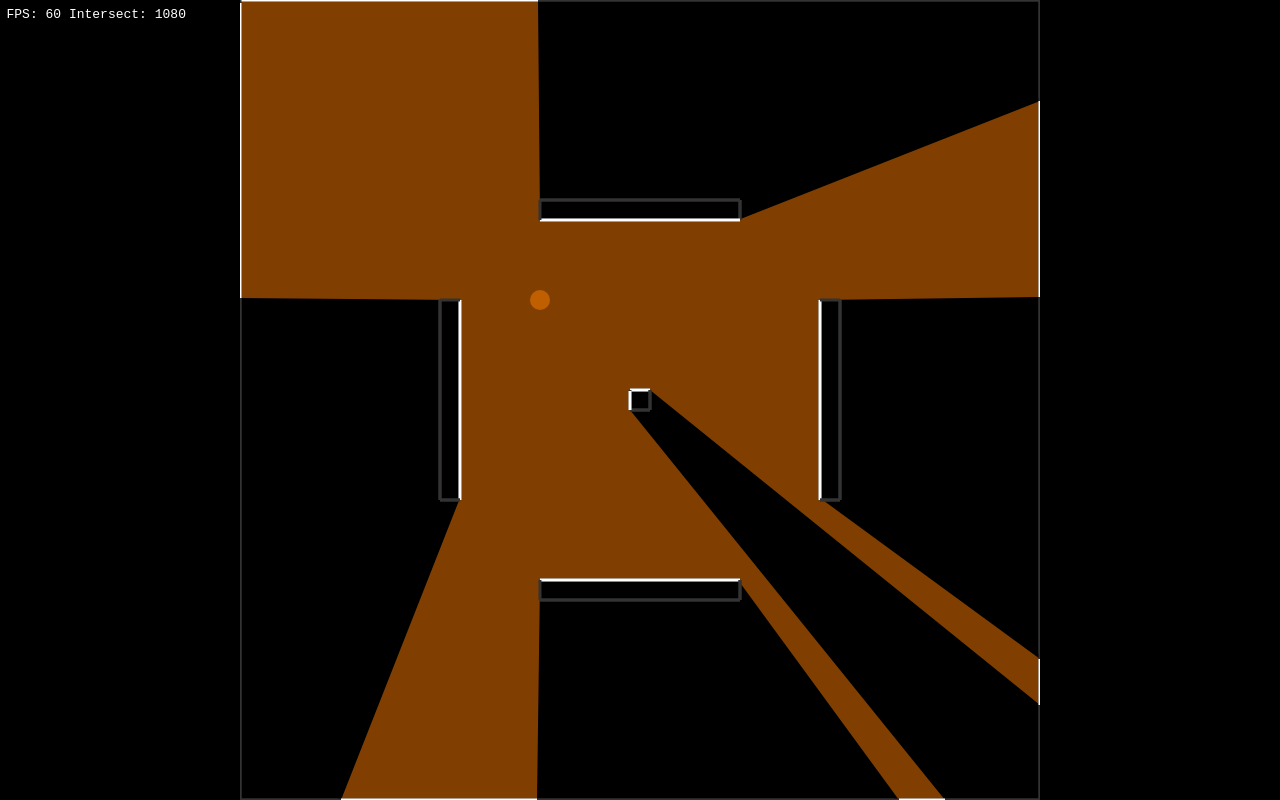
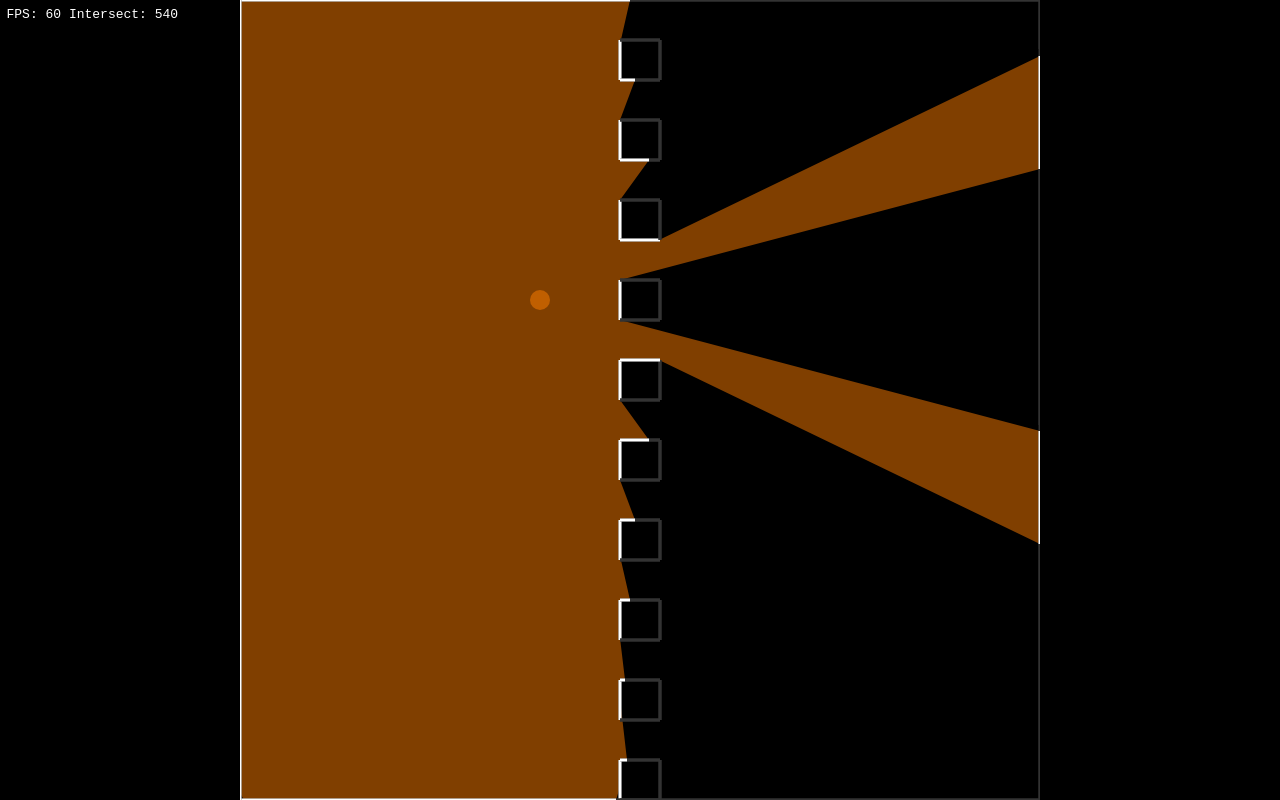
Before and after one commit to nicolasboulenc/ray-casting-2d-js, a plain HTML site: page index.html in a window 1280 px wide. Drawn offline with Linux system fonts and the light colour scheme.

Commit message:
yet another commit

```diff
--- a/app.js
+++ b/app.js
@@ -1,19 +1,18 @@
 "use strict";
 
-window.onload = ()=>{ setup(); };
 
 const App = {
 	canvas: null,
 	ctx: null,
 	lights: null,
-	lights_angle: null,
-	camera: null,
 	walls: null,
 	intersections_count: 0,
 	timer: 0,
 	frame_count: 0,
 	frame_per_seconds: 0
 };
+
+setup()
 
 function setup() {
 
@@ -22,16 +21,12 @@ function setup() {
 	App.ctx = App.canvas.getContext("2d", {alpha: false});
 
 	App.lights = [];
-	App.lights_angle = [];
-	App.lights.push(new Light(0, 0, 1080, "rgba(255, 127, 0, 0.5)"));
-	App.lights_angle.push(0);
+	App.lights.push(new Light(0, 0, 540, "rgba(255, 127, 0, 0.5)"));
 
 	App.lights[0]._x = 300;
 	App.lights[0]._y = 300;
 
-	App.camera = new Camera({x: 200, y: 200, angle: Math.PI/4, fov: Math.PI / 180 * 90, near: 10, rays_count: 800});
-
-	load_scene(0);
+	load_scene(1);
 
 	requestAnimationFrame(loop);
 }
@@ -49,7 +44,7 @@ function loop(timestamp) {
 
 	//clear canvas
 	App.ctx.clearRect(0, 0, App.canvas.width, App.canvas.height);
-	draw_scene1(App.lights, App.walls, App.ctx);
+	draw_scene(App.lights, App.walls, App.ctx);
 
 	// display fps
 	if( (App.frame_count % 10) === 0 ) {
@@ -66,27 +61,26 @@ function loop(timestamp) {
 }
 
 
-function draw_scene1(lights, walls, ctx) {
+function draw_scene(lights, walls, ctx) {
 
 	App.intersections_count = 0;
 
+	// update light casting
+	for(const wall of walls) {
+		wall.reset();
+	}
 
-	// update light casting
-	walls.forEach(wall => { wall.reset(); });
-
-	lights.forEach(light => {
+	for(const light of lights) {
 		light.reset();
 		light.cast(walls);
-	});
+	}
 
-	walls.forEach(wall => {
+	for(const wall of walls) {
 		wall.process_hits();
-	});
+	}
 
 
-	// draw light area
-	lights.forEach(light => {
-
+	for(const light of lights) {
 		ctx.fillStyle = light._color;
 		ctx.beginPath();
 
@@ -98,13 +92,11 @@ function draw_scene1(lights, walls, ctx) {
 
 		ctx.closePath();
 		ctx.fill();
-	});
-
+	}
 
 	// draw walls
 	ctx.lineWidth = 3;
-	walls.forEach((wall) => {
-
+	for(const wall of walls) {
 		ctx.strokeStyle = "#333";
 		ctx.beginPath();
 		ctx.moveTo(wall.ax, wall.ay);
@@ -127,13 +119,10 @@ function draw_scene1(lights, walls, ctx) {
 				ctx.stroke();
 			});
 		});
-	});
+	}
 
-
-	// draw light source
 	ctx.lineWidth = 1;
-	lights.forEach(light => {
-
+	for(const light of lights) {
 		ctx.strokeStyle = light.color;
 		ctx.fillStyle = light.color;
 		ctx.lineWidth = 1;
@@ -142,7 +131,7 @@ function draw_scene1(lights, walls, ctx) {
 		ctx.arc(light.x, light.y, 10, 0, 2 * Math.PI);
 		ctx.closePath();
 		ctx.fill();
-	});
+	}
 }
 
 
--- a/index.html
+++ b/index.html
@@ -34,7 +34,7 @@
 	<body>
 		<canvas id="display" width="800" height="800"></canvas>
 		<div id="fps"></div>
-		<script src="ray_casting_2d.js"></script>
-		<script src="app.js"></script>
+		<script defer src="ray_casting_2d.js"></script>
+		<script defer src="app.js"></script>
 	</body>
 </html>
```
